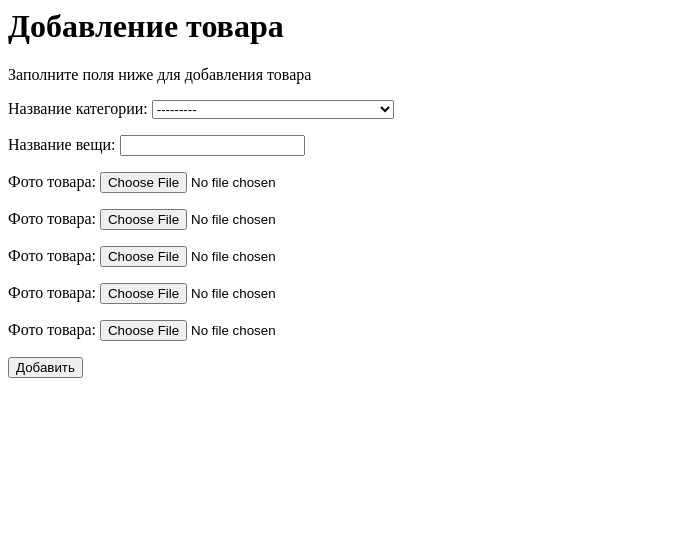
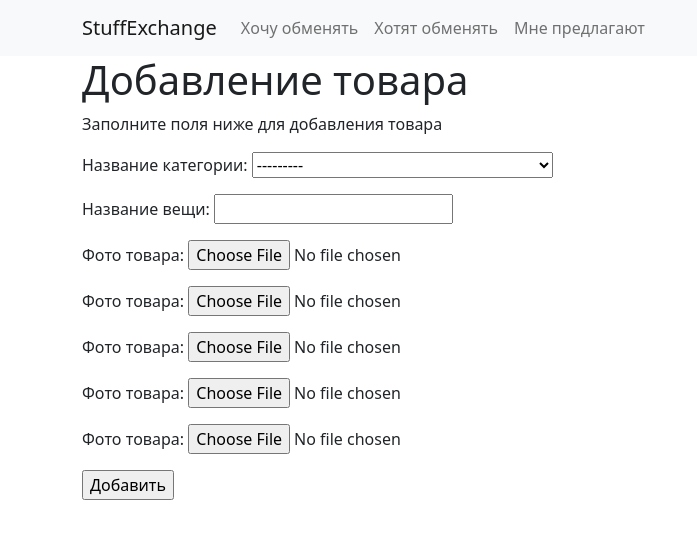
Before and after one commit to DevmanTeam/StuffExchange, a Django app: page /add_good in a window 1280 px wide. Shown: the top 539 px of the page, without its empty margins (0-697 px from the left). Run offline with Django 3.2, Linux system fonts and the light colour scheme; parts of the project's set-up code (start-up, migrations or seed data) failed here and were passed over.

Commit message:
Created templates and removed unnecessary lib

```diff
--- a/requirements.txt
+++ b/requirements.txt
@@ -1,4 +1,3 @@
 Django==3.2.7
 environs[django]==9.3.2
 Pillow==8.2.0
-django-phonenumber-field[phonenumbers]==5.2.0
--- a/stuffexchange/exchangesite/templates/add_good.html
+++ b/stuffexchange/exchangesite/templates/add_good.html
@@ -1,3 +1,5 @@
+{% extends "base_page.html" %}
+{% block content %}
 <h1>Добавление товара</h1>
     <p>Заполните поля ниже для добавления товара</p>
     <form action="." method="post">
@@ -6,3 +8,4 @@
         {% csrf_token %}
         <p><input type="submit" value="Добавить"></p>
     </form>
+{% endblock %}
--- a/stuffexchange/exchangesite/templates/base_page.html
+++ b/stuffexchange/exchangesite/templates/base_page.html
@@ -0,0 +1,19 @@
+<!DOCTYPE html>
+<html lang="en">
+<head>
+    <meta charset="UTF-8">
+    <meta http-equiv="X-UA-Compatible" content="IE=edge">
+    <meta name="viewport" content="width=device-width, initial-scale=1.0">
+    <title>StuffExchange</title>
+    <link href="https://cdn.jsdelivr.net/npm/bootstrap@5.0.2/dist/css/bootstrap.min.css" rel="stylesheet" integrity="sha384-EVSTQN3/azprG1Anm3QDgpJLIm9Nao0Yz1ztcQTwFspd3yD65VohhpuuCOmLASjC" crossorigin="anonymous">
+</head>
+<body>
+{% include "header.html" %}
+      <div class="container-lg">
+
+        {% block content %}{% endblock %}
+      </div>
+
+    <script src="https://cdn.jsdelivr.net/npm/bootstrap@5.0.2/dist/js/bootstrap.bundle.min.js" integrity="sha384-MrcW6ZMFYlzcLA8Nl+NtUVF0sA7MsXsP1UyJoMp4YLEuNSfAP+JcXn/tWtIaxVXM" crossorigin="anonymous"></script>
+</body>
+</html>
--- /dev/null
+++ b/stuffexchange/exchangesite/templates/header.html
@@ -0,0 +1,21 @@
+<nav class="navbar navbar-expand-lg navbar-light bg-light">
+  <div class="container-md">
+    <a class="navbar-brand" href="#">StuffExchange</a>
+    <button class="navbar-toggler" type="button" data-bs-toggle="collapse" data-bs-target="#navbarSupportedContent" aria-controls="navbarSupportedContent" aria-expanded="false" aria-label="Toggle navigation">
+      <span class="navbar-toggler-icon"></span>
+    </button>
+    <div class="collapse navbar-collapse" id="navbarSupportedContent">
+      <ul class="navbar-nav me-auto mb-2 mb-lg-0">
+        <li class="nav-item">
+          <a class="nav-link" href="#">Хочу обменять</a>
+        </li>
+        <li class="nav-item">
+          <a class="nav-link" href="#">Хотят обменять</a>
+        </li>
+        <li class="nav-item">
+          <a class="nav-link" href="#">Мне предлагают</a>
+        </li>
+      </ul>
+    </div>
+  </div>
+</nav>
--- a/stuffexchange/exchangesite/templates/login.html
+++ b/stuffexchange/exchangesite/templates/login.html
@@ -1,3 +1,5 @@
+{% extends "base_page.html" %}
+{% block content %}
 <h1>Log-in</h1>
     <p>Please, use the following form to log-in:</p>
     <form action="." method="post">
@@ -5,3 +7,4 @@
         {% csrf_token %}
         <p><input type="submit" value="Log-in"></p>
     </form>
+{% endblock %}
--- a/stuffexchange/exchangesite/templates/register.html
+++ b/stuffexchange/exchangesite/templates/register.html
@@ -1,3 +1,5 @@
+{% extends "base_page.html" %}
+{% block content %}
 <h1>Create an account</h1>
 <p>Please, sign up using the following form:</p>
 <form action="." method="post">
@@ -5,3 +7,4 @@
     {% csrf_token %}
     <p><input type="submit" value="Create my account"></p>
 </form>
+{% endblock %}
--- a/stuffexchange/exchangesite/templates/register_done.html
+++ b/stuffexchange/exchangesite/templates/register_done.html
@@ -1,2 +1,5 @@
+{% extends "base_page.html" %}
+{% block content %}
 <h1>Welcome {{ new_user.first_name }}!</h1>
     <p>Your account has been successfully created. Now you can <a href="{% url 'exchangesite:login' %}">log in</a>.</p>
+{% endblock %}
--- a/stuffexchange/exchangesite/templates/user_goods.html
+++ b/stuffexchange/exchangesite/templates/user_goods.html
@@ -0,0 +1,3 @@
+{% extends "base_page.html" %}
+{% block content %}
+{% endblock %}
--- a/stuffexchange/exchangesite/views.py
+++ b/stuffexchange/exchangesite/views.py
@@ -7,7 +7,9 @@ from django.forms import formset_factory
 
 
 def show_goods(request):
-    return HttpResponse('<h1>Это главная страница!</h1>')
+    goods = [{'title': 'Стул', 'description': 'Почти новый стул из красного дуба', 'owner': 'Сергей К.'}, {'title': 'Стол', 'description': 'Почти новый стол из желтой сосны', 'owner': 'Галина М.'},{'title': 'Стул', 'description': 'Почти новый стул из красного дуба', 'owner': 'Сергей К.'},{'title': 'Стул', 'description': 'Почти новый стул из красного дуба', 'owner': 'Сергей К.'},{'title': 'Стул', 'description': 'Почти новый стул из красного дуба', 'owner': 'Сергей К.'},{'title': 'Стул', 'description': 'Почти новый стул из красного дуба', 'owner': 'Сергей К.'},]
+    # goods = []
+    return render(request, 'goods.html', {'goods': goods})
 
 
 def show_good(request):
@@ -18,11 +20,11 @@ def show_user(request):
     return HttpResponse('<h1>Это страница юзера с товарами!</h1>')
 
 
-def create_exchange(request):
+def create_exchange(request): # Юра
     return HttpResponse('<h1>Здесь создаём предложение для обмена вещи!</h1>')
 
 
-def show_offers(request):
+def show_offers(request): # Юра
     return HttpResponse('<h1>Здесь показываем какие у нас есть предложения по обмену вещей!</h1>')
 
 
```
Also changed, not shown: stuffexchange/exchangesite/templates/goods.html (+22 -0 lines).
